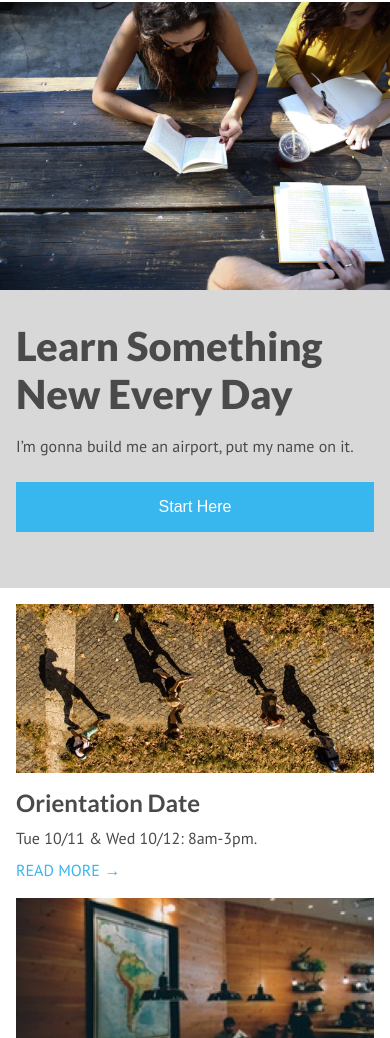
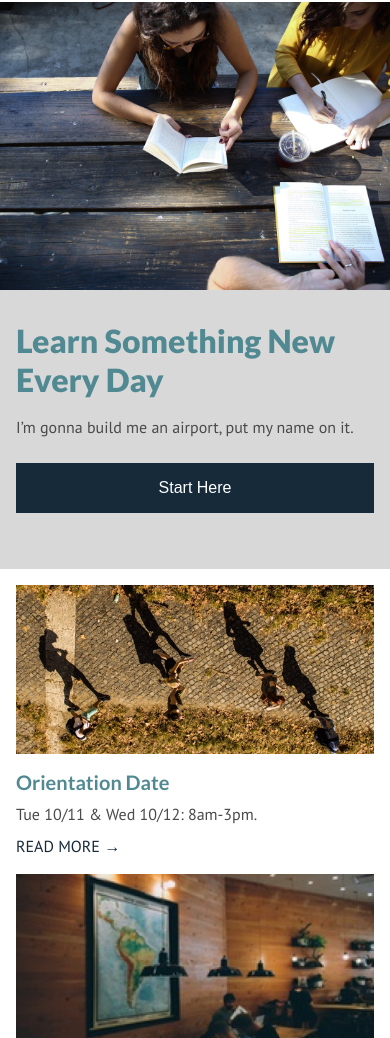
Before and after one commit to aoutlaw/Colmar-Academy, a plain HTML site: page index.html in a window 390 px wide. Shown: the part 62-1100 px from the top of the page. Drawn offline with Linux system fonts and the light colour scheme.

Commit message:
final touches on the styles and colors

```diff
--- a/index.html
+++ b/index.html
@@ -24,7 +24,7 @@
 		<heading>
 			<div class="brand">
 				<img class="icon" src="resources/images/ic-logo.svg" alt="Colmar Academy Logo">
-				<h6 class="logotype uppercase"><span class="bold">Colmar</span>Academy</h6>
+				<h6 class="logotype uppercase"><span class="bold gray">Colmar</span>Academy</h6>
 			</div>
 			<nav class="desktop">
 				<ul role="presentation">
--- a/resources/css/styles.css
+++ b/resources/css/styles.css
@@ -24,10 +24,12 @@ img {vertical-align: middle;}
 
 .uppercase {text-transform: uppercase;}
 .bold {font-weight: 900;}
+.gray {color: rgb(74, 74, 74)}
 
 h1, h2, h3, h4, h5, h6 {
 	font-family: 'Lato', Helvetica, Arial, sans-serif;
 	line-height: 1.2;
+	color: rgb(80, 137, 145);
 	}
 h1 {
 	font-size: 6rem;
@@ -51,11 +53,17 @@ p {
 	font-size: 2rem;
 	line-height: 1.5;
 	}
+/*********** TABLET SPECIFIC ***********/
+@media only screen and (max-width: 767px) {
+	h1 {font-size: 4rem;}
+	h2 {font-size: 3rem;}
+	h3 {font-size: 2.5rem;}
+	}
 
 button {
 	margin: 3rem 0;
 	padding: 2rem 4rem;
-	background-color: rgb(56, 182, 238);
+	background-color: rgb(23, 42, 58);
 	color: rgb(255, 255, 255);
 	font-size: 2rem;
 	text-align: center;
@@ -176,7 +184,7 @@ nav.mobile {
 
 /*********** TABLET SPECIFIC ***********/
 @media only screen and (max-width: 767px) {
-	.hero .message h1 {font-size:  5rem;}
+	.hero .message h1 {font-size:  4rem;}
 	.hero .message p {font-size: 2rem;}
 	}
 
@@ -218,12 +226,20 @@ nav.mobile {
 		.information article .cta,
 		.information article p {margin-bottom: 1rem;}
 
+		.information article .cta {padding-top: 2rem;}
+
 		.information article a {
-			color: rgb(56, 182, 238);
+			color: rgb(23, 42, 58);
+			border: 1px solid rgb(23, 42, 58);
+			padding: 1rem 2rem;
+			border-radius: 2rem;
 			text-decoration: none;
 			transition: color 100ms ease-in;
 			}
-			.information article a:hover {color: rgb(17, 144, 200);}
+			.information article a:hover {
+				color: rgb(17, 144, 200);
+				border: 1px solid rgb(17, 144, 200);
+				}
 
 /*********** TABLET SPECIFIC ***********/
 @media only screen and (max-width: 767px) {
@@ -239,7 +255,16 @@ nav.mobile {
 			width: 100%;
 			}
 		.information article .details {width: 100%;}
-			.information article .cta {margin-bottom: 0;}
+			.information article .cta {
+				margin-bottom: 0;
+				padding-top: 0;
+				}
+
+		.information article a,
+		.information article a:hover {
+			border: none;
+			padding: 0;
+			}
 	}
 
 /*********** MOBILE SPECIFIC ***********/
```
